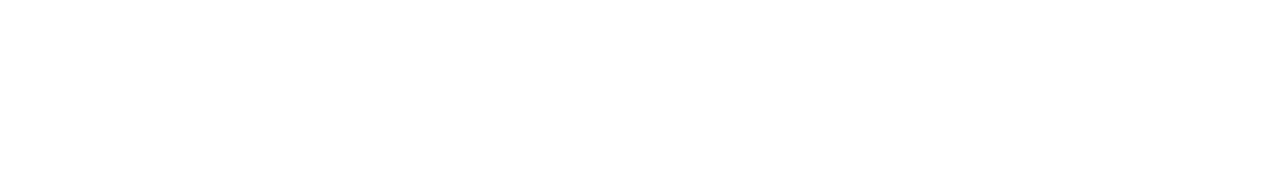
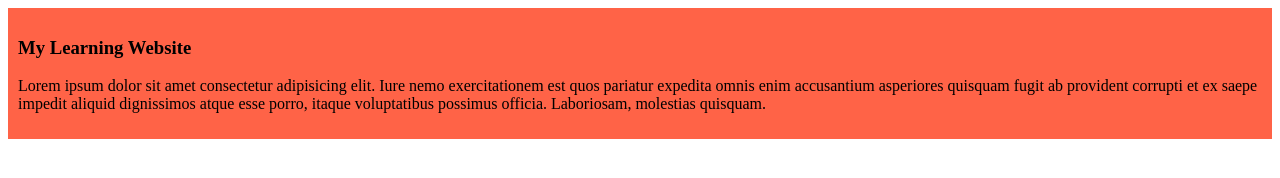
Before and after one commit to mdabualam/my-learning-website, a plain HTML site: page index.html in a window 1280 px wide. Drawn offline with Linux system fonts and the light colour scheme.

Commit message:
code update

```diff
--- a/index.html
+++ b/index.html
@@ -4,8 +4,12 @@
     <meta charset="UTF-8">
     <meta name="viewport" content="width=device-width, initial-scale=1.0">
     <title>My Learning Website</title>
+    <link rel="stylesheet" href="styles/blog.css">
 </head>
 <body>
-
+    <div>
+        <h3>My Learning Website</h3>
+        <p>Lorem ipsum dolor sit amet consectetur adipisicing elit. Iure nemo exercitationem est quos pariatur expedita omnis enim accusantium asperiores quisquam fugit ab provident corrupti et ex saepe impedit aliquid dignissimos atque esse porro, itaque voluptatibus possimus officia. Laboriosam, molestias quisquam.</p>
+    </div>
 </body>
 </html>
--- /dev/null
+++ b/styles/blog.css
@@ -0,0 +1,4 @@
+div{
+    background-color: tomato;
+    padding: 10px;
+}
```
